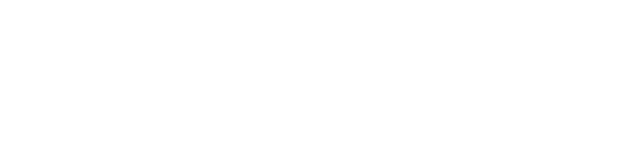
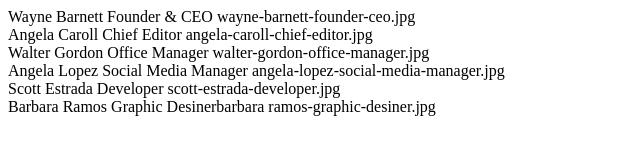
Before and after one commit to DeniPingiori/js-our-team, a plain HTML site: page index.html in a window 1280 px wide. Shown: the whole page, without its empty margins (0-640 px from the left). Drawn offline with Linux system fonts and the light colour scheme.

Commit message:
[upd] upd milestone 2

```diff
--- a/index.html
+++ b/index.html
@@ -6,7 +6,7 @@
     <title>Document</title>
 </head>
 <body>
-
+    <div id="teams"></div>
     <script src="./js/script.js" type="text/javascript"></script>
 </body>
 </html>
--- a/js/script.js
+++ b/js/script.js
@@ -31,3 +31,12 @@ const teams = [
         img: "ramos-graphic-desiner.jpg"
     },
 ];
+
+//recupero elemento dal dom  che deve contenere le stringhe
+
+const teams_container = document.getElementById('teams');
+
+for(let i=0; i<teams.length; i++) {
+    console.log(`${teams[i].name} ${teams[i].role} ${teams[i].img}`)
+    teams_container.innerHTML += `<div>${teams[i].name} ${teams[i].role} ${teams[i].img}</div>`;
+}
```
Also changed, not shown: 1 other file.
